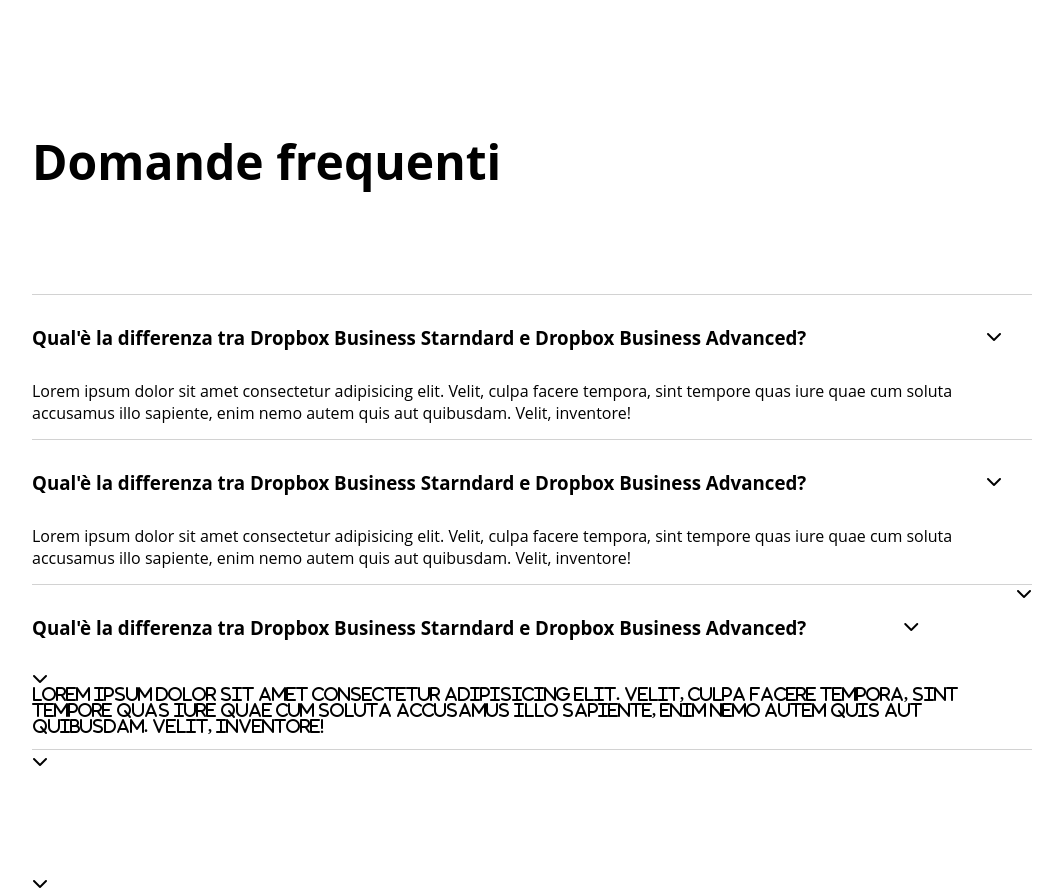
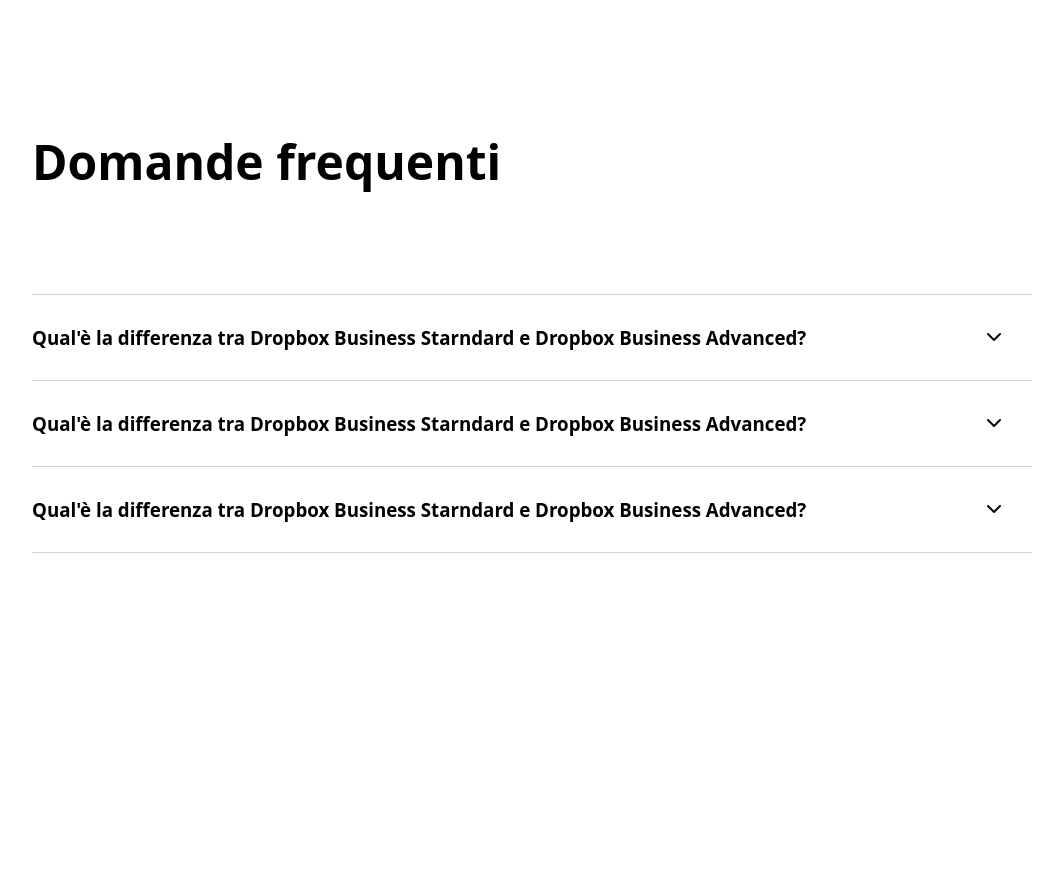
Before and after one commit to SimoCrash/htmlcss-dropbox, a plain HTML site: page index.html in a window 1280 px wide. Shown: the part 6900-7794 px from the top of the page, without its empty margins (108-1171 px from the left). After the commit the page ends 7553 px from the top, so only its background shows below. Drawn offline with Linux system fonts and the light colour scheme.

Commit message:
fine-main

```diff
--- a/css/style.css
+++ b/css/style.css
@@ -333,7 +333,7 @@ main h2 {
     width: 80%;
 }
 
-.container-main-center-center {
+.container-main-center-bottom {
     display: flex;
     justify-content: flex-start;
     flex-wrap: wrap;
@@ -440,13 +440,17 @@ main h2 {
     color: #61082B;
 }
 
-.container-center-bottom {
+.container-main-bottom {
     max-width: 1000px;
     margin: auto;
 }
 
 .container-requests {
     margin: 100px 0;
+}
+
+.container-faq {
+    list-style: none;
 }
 
 .faq {
@@ -465,13 +469,19 @@ main h2 {
 }
 
 .information {
+    line-height: 1.5em;
     padding-bottom: 15px;
+    display: none;
 }
 
-.information-bottom {
+.container-faq-bottom {
     border-bottom: 1px solid rgb(210, 210, 210);
 }
 
 .fa-chevron-down {
     color: black;
 }
+
+.container-faq:hover .information {
+    display: block;
+}
--- a/index.html
+++ b/index.html
@@ -233,7 +233,7 @@
                 </div>
             </div>
 
-                <div class="container-main-center-center">
+                <div class="container-main-center-bottom">
 
                     <div class="container-uni-l">
                         <div class="square sq-green"><img src="img/designit.svg" alt=""></div>
@@ -275,35 +275,35 @@
                         <span>Inizia la tua prova gratuita</span>
                     </div>
                 </div>
-                <div class="container-center-bottom">
+                <div class="container-main-bottom">
                     <h2>Domande frequenti</h2>
-                    <div class="container-requests">
-                        <div class="container-faq">
+                    <ul class="container-requests">
+                        <li class="container-faq">
                             <div class="faq">
                                 <h3>Qual'è la differenza tra Dropbox Business Starndard e Dropbox Business Advanced?</h3>
                                 <p><i class="fa-sharp fa-solid fa-chevron-down"></i></p>
                             </div>
-                            <div class="information">
-                                Lorem ipsum dolor sit amet consectetur adipisicing elit. Velit, culpa facere tempora, sint tempore quas iure quae cum soluta accusamus illo sapiente, enim nemo autem quis aut quibusdam. Velit, inventore!
-                            </div>
+                            <p class="information">Lorem ipsum dolor sit amet consectetur adipisicing elit. Fuga perferendis eveniet magni aut vitae, non similique tempore, excepturi tenetur soluta minima maxime voluptate odio facilis. Odio iste cum optio ut.</p>
+                        </li>
+                        <li class="container-faq">
                             <div class="faq">
                                 <h3>Qual'è la differenza tra Dropbox Business Starndard e Dropbox Business Advanced?</h3>
                                 <p><i class="fa-sharp fa-solid fa-chevron-down"></i></p>
                             </div>
-                            <div class="information">
-                                Lorem ipsum dolor sit amet consectetur adipisicing elit. Velit, culpa facere tempora, sint tempore quas iure quae cum soluta accusamus illo sapiente, enim nemo autem quis aut quibusdam. Velit, inventore!
-                            </div>
+                            <p class="information">Lorem ipsum dolor sit amet consectetur adipisicing elit. Fuga perferendis eveniet magni aut vitae, non similique tempore, excepturi tenetur soluta minima maxime voluptate odio facilis. Odio iste cum optio ut.</p>
+                        </li>
+                        <li class="container-faq container-faq-bottom">
                             <div class="faq">
                                 <h3>Qual'è la differenza tra Dropbox Business Starndard e Dropbox Business Advanced?</h3>
-                                <p><i class="fa-sharp fa-solid fa-chevron-down"></p>
+                                <p><i class="fa-sharp fa-solid fa-chevron-down"></i></p>
                             </div>
-                            <div class="information information-bottom">
-                                Lorem ipsum dolor sit amet consectetur adipisicing elit. Velit, culpa facere tempora, sint tempore quas iure quae cum soluta accusamus illo sapiente, enim nemo autem quis aut quibusdam. Velit, inventore!
-                            </div>
-                        </div>
-                    </div>
+                            <p class="information">Lorem ipsum dolor sit amet consectetur adipisicing elit. Fuga perferendis eveniet magni aut vitae, non similique tempore, excepturi tenetur soluta minima maxime voluptate odio facilis. Odio iste cum optio ut.</p>
+                        </li>
+                    </ul>
                 </div>
+
         </div>
     </main>
+
 </body>
 </html>
```
